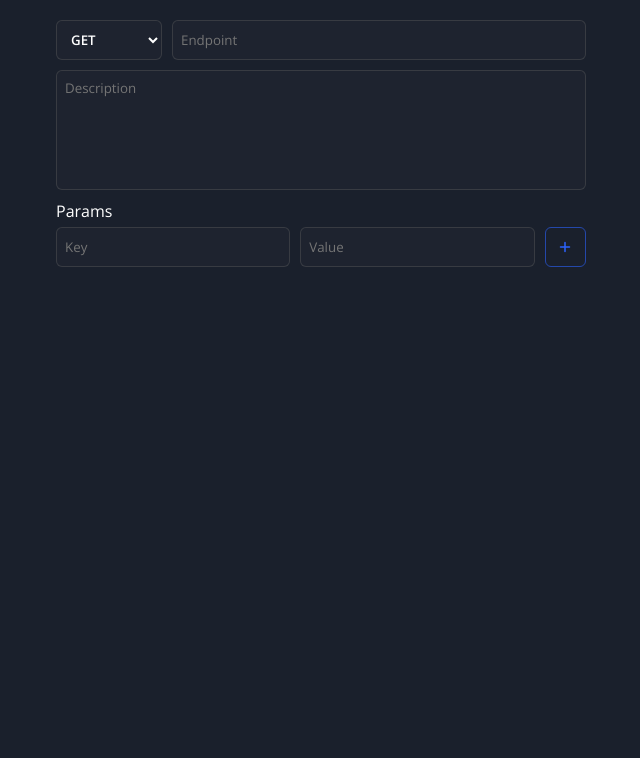
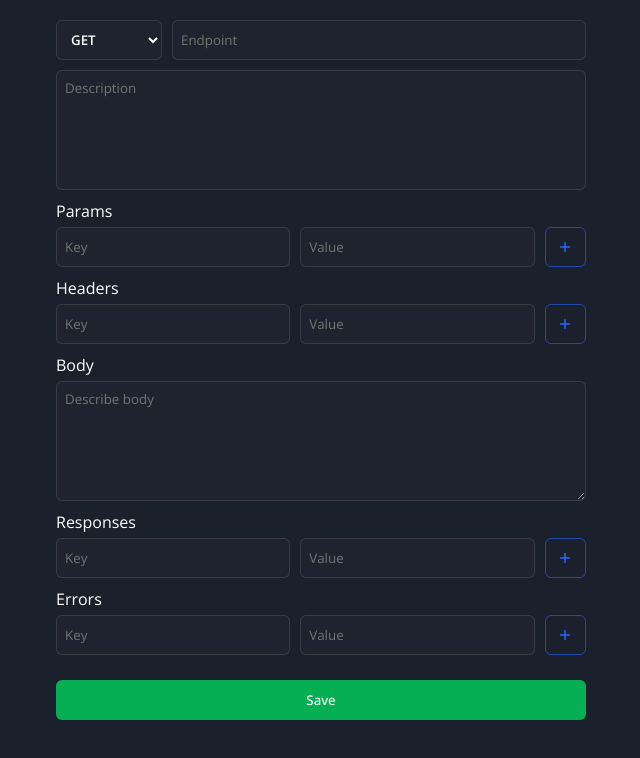
Before and after one commit to boga-man/kuvata, a React (Create React App) app: page / in a window 1280 px wide. Shown: the top 758 px of the page, without its empty margins (319-959 px from the left). Built offline with nearby package versions, Linux system fonts and the light colour scheme.

Commit message:
minor updates to accept incoming request for edit

```diff
--- a/src/App.tsx
+++ b/src/App.tsx
@@ -17,10 +17,10 @@ const requestMock: IRequest = {
     { kei: "Geography", value: "as-east-1" },
   ],
   responses: [
-    { kei: 200, value: "user already present and logged in" },
-    { kei: 201, value: "new user created and logged in" },
+    { kei: "200", value: "user already present and logged in" },
+    { kei: "201", value: "new user created and logged in" },
   ],
-  errors: [{ kei: 404, value: "id token missing" }],
+  errors: [{ kei: "404", value: "id token missing" }],
 };
 function App() {
   return (
--- a/src/Interfaces/Request.ts
+++ b/src/Interfaces/Request.ts
@@ -29,8 +29,8 @@ type HTTPMethod =
 type TParams = IKeyValue<string, string>[];
 type THeaders = IKeyValue<string, string>[];
 type TBody = string;
-type TResponse = IKeyValue<number, string>[];
-type TError = IKeyValue<number, string>[];
+type TResponse = IKeyValue<string, string>[];
+type TError = IKeyValue<string, string>[];
 export type {
   IRequestIntro,
   HTTPMethod,
--- a/src/Molecules/KVInput.tsx
+++ b/src/Molecules/KVInput.tsx
@@ -32,6 +32,7 @@ interface KVInputProps {
   title?: string;
   data?: IKeyValue<string, string>[];
   onChange?: (data: IKeyValue<string, string>[]) => void;
+  intent?: "info" | "danger" | "success" | "warning" | "grey";
 }
 function KVInput(props: KVInputProps) {
   const [editKV, setEditKV] = useState<IKeyValue<string, string>>({
@@ -46,6 +47,7 @@ function KVInput(props: KVInputProps) {
       <p>{props.title}</p>
       <KVDisplay
         pointer
+        intent={props.intent}
         data={kvStore}
         onItemClick={(index) => {
           setKvStore((ps) => removeKeyValue(index, ps));
--- a/src/Molecules/RequestCE/Index.tsx
+++ b/src/Molecules/RequestCE/Index.tsx
@@ -1,6 +1,8 @@
-import { CSSProperties } from "react";
+import { CSSProperties, useState } from "react";
 import styled from "styled-components";
-// import { SimaraDarkTheme } from "../../Global/ThemeData";
+import Button from "../../Components/Button";
+import TextArea from "../../Components/TextArea";
+import { IKeyValue } from "../../Interfaces/Global";
 import { IRequest } from "../../Interfaces/Request";
 import KVInput from "../KVInput";
 import RequestIntroInput from "./RequestIntro";
@@ -14,10 +16,71 @@ interface RCEIProps {
   style?: CSSProperties;
 }
 function RequestCEIndex(props: RCEIProps) {
+  const [body, setBody] = useState("");
+  const [params, setParams] = useState<IKeyValue<string, string>[]>(
+    props.request?.params || []
+  );
+  const [headers, setHeaders] = useState<IKeyValue<string, string>[]>(
+    props.request?.headers || []
+  );
+  const [responses, setResponses] = useState<IKeyValue<string, string>[]>(
+    props.request?.responses || []
+  );
+  const [errors, setErrors] = useState<IKeyValue<string, string>[]>(
+    props.request?.errors || []
+  );
   return (
     <RCEContainer style={props.style}>
       <RequestIntroInput />
-      <KVInput title="Params" />
+      <KVInput
+        data={params}
+        title="Params"
+        onChange={(data) => {
+          setParams(data);
+        }}
+      />
+      <KVInput
+        data={headers}
+        title="Headers"
+        intent="warning"
+        onChange={(data) => {
+          setHeaders(data);
+        }}
+      />
+      <p style={{ margin: "5px 0", marginTop: "10px" }}>Body</p>
+      <TextArea
+        value={body}
+        onKeyDown={(e) => {
+          if (e.key === "Tab") {
+            e.preventDefault();
+            setBody((ps) => ps + "\t");
+          }
+        }}
+        onChange={(e) => {
+          setBody((ps) => e.target.value);
+        }}
+        placeholder="Describe body"
+        style={{ resize: "vertical", width: "100%" }}
+      />
+      <KVInput
+        data={responses}
+        title="Responses"
+        intent="success"
+        onChange={(data) => {
+          setResponses(data);
+        }}
+      />
+      <KVInput
+        data={errors}
+        title="Errors"
+        intent="danger"
+        onChange={(data) => {
+          setErrors(data);
+        }}
+      />
+      <Button style={{ width: "100%", marginTop: "20px" }} intent="success">
+        Save
+      </Button>
     </RCEContainer>
   );
 }
```
